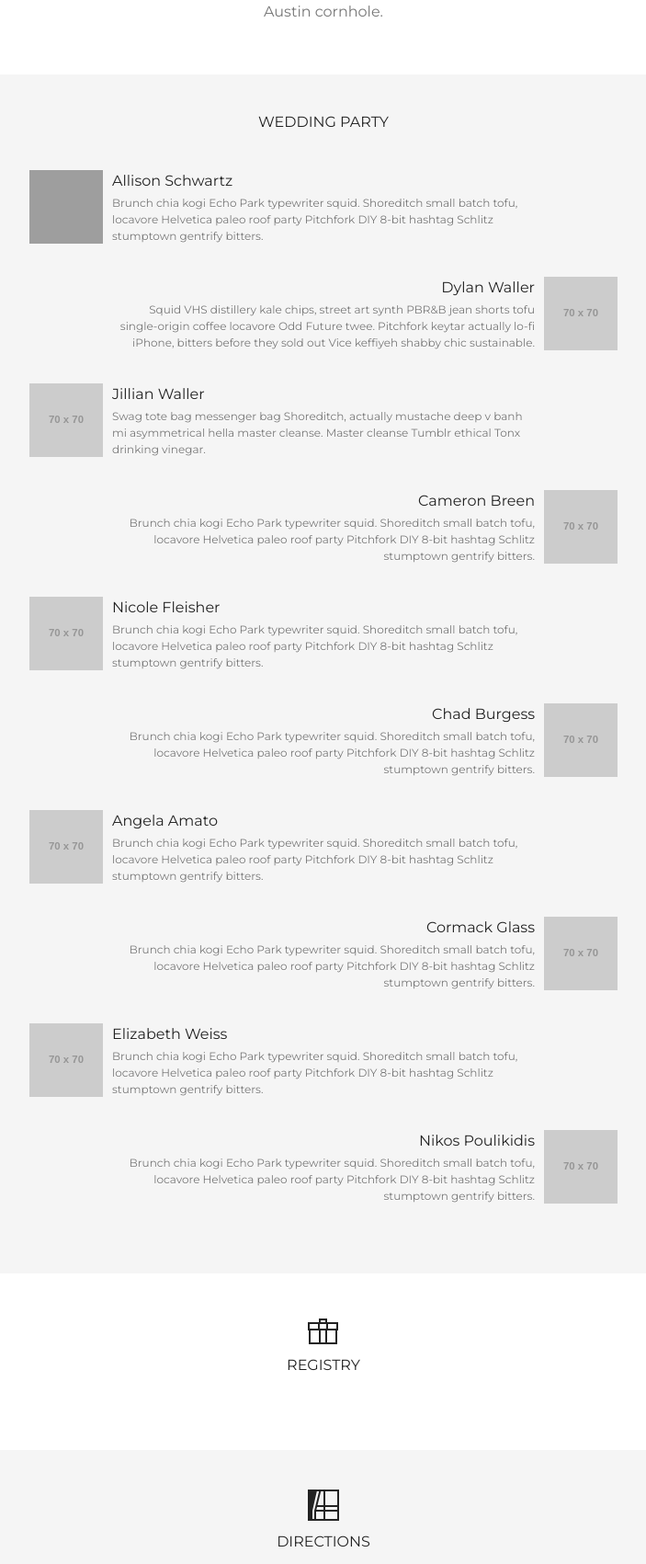
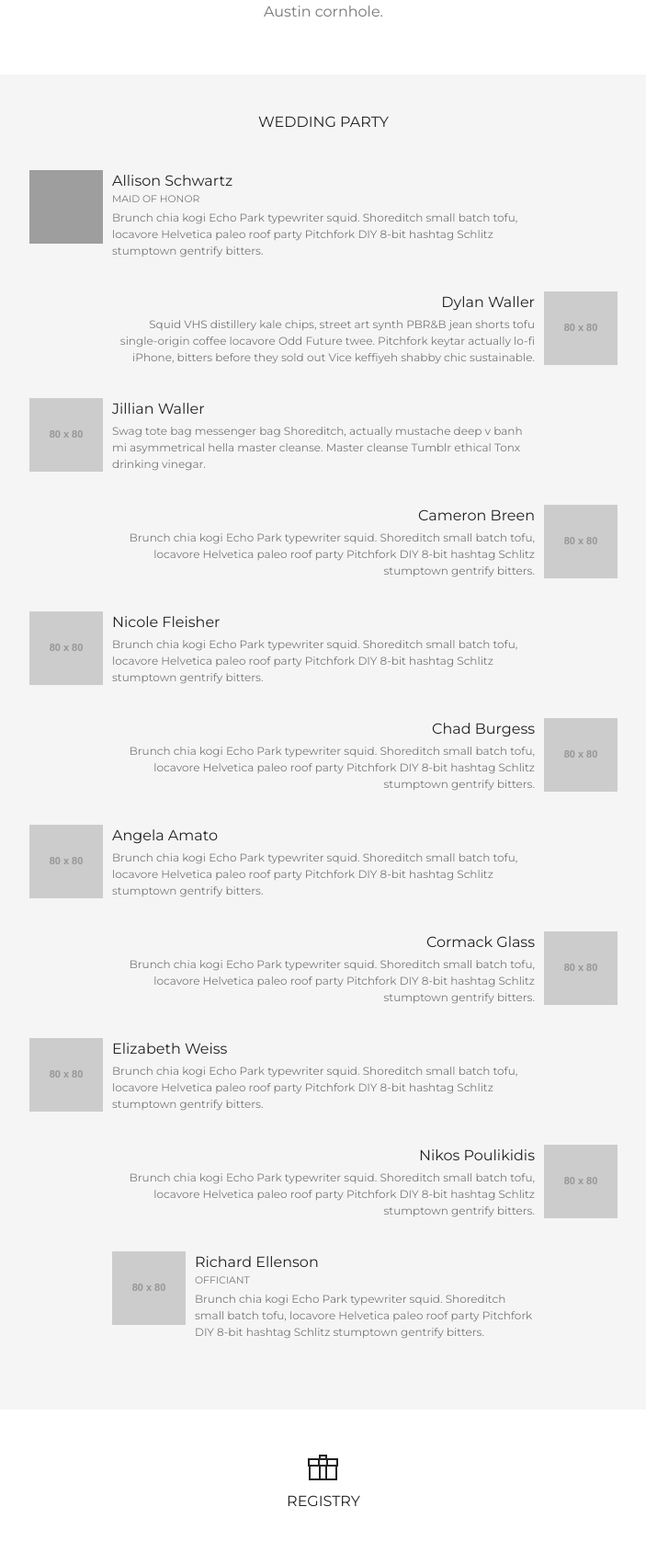
Before and after one commit to erwaller/melanieanderic.us, a Python web app: template templates/index.html in a window 1280 px wide. Shown: the part 1582-3283 px from the top of the page at 92% size, without its empty margins (288-991 px from the left). Run offline with Jinja, Linux system fonts and the light colour scheme; the template is opened without the code that fills it, so the values that code supplies are empty; grey boxes labelled with a size stand in for pictures from a placeholder-image service; some libraries are stand-ins or nearby versions; grey boxes are pictures that could not be loaded.

Commit message:
not super happy with "wedding party" yet

```diff
--- a/templates/index.html
+++ b/templates/index.html
@@ -96,6 +96,11 @@
     height: 80px;
     width: 80px;
   }
+  #wedding-party .role {
+    font-size: 0.675em;
+    text-transform: uppercase;
+    color: #777;
+  }
   #wedding-party li p {
     font-size: 0.75em;
     margin: 0.25em 0;
@@ -122,6 +127,20 @@
   }
   #wedding-party .groomsman .details {
     float: right;
+  }
+  #wedding-party .officiant {
+    margin: 2em auto;
+    width: 460px;
+  }
+  #wedding-party .officiant img {
+    float: left;
+    margin-right: 10px;
+  }
+  #wedding-party .officiant .details {
+    margin: 0 auto;
+    text-align: left;
+    float: left;
+    width: 370px;
   }
 
   @media all and (max-width : 660px) {
@@ -192,6 +211,7 @@
           <img src="http://images.ak.instagram.com/profiles/profile_8044236_75sq_1374935103.jpg">
           <div class="details">
             Allison Schwartz
+            <div class="role">Maid of Honor</div>
             <p>
               Brunch chia kogi Echo Park typewriter squid.
               Shoreditch small batch tofu, locavore Helvetica paleo roof party Pitchfork DIY 8-bit hashtag Schlitz stumptown gentrify bitters.
@@ -200,7 +220,7 @@
           <div class="clearfix"></div>
         </li>
         <li class="groomsman bestman">
-          <img src="http://placehold.it/70x70">
+          <img src="http://placehold.it/80x80">
           <div class="details">
             Dylan Waller
             <p>
@@ -211,7 +231,7 @@
           <div class="clearfix"></div>
         </li>
         <li class="bridesmaid">
-          <img src="http://placehold.it/70x70">
+          <img src="http://placehold.it/80x80">
           <div class="details">
             Jillian Waller
             <p>
@@ -222,7 +242,7 @@
           <div class="clearfix"></div>
         </li>
         <li class="groomsman">
-          <img src="http://placehold.it/70x70">
+          <img src="http://placehold.it/80x80">
           <div class="details">
             Cameron Breen
             <p>
@@ -233,7 +253,7 @@
           <div class="clearfix"></div>
         </li>
         <li class="bridesmaid">
-          <img src="http://placehold.it/70x70">
+          <img src="http://placehold.it/80x80">
           <div class="details">
             Nicole Fleisher
             <p>
@@ -244,7 +264,7 @@
           <div class="clearfix"></div>
         </li>
         <li class="groomsman">
-          <img src="http://placehold.it/70x70">
+          <img src="http://placehold.it/80x80">
           <div class="details">
             Chad Burgess
             <p>
@@ -255,7 +275,7 @@
           <div class="clearfix"></div>
         </li>
         <li class="bridesmaid">
-          <img src="http://placehold.it/70x70">
+          <img src="http://placehold.it/80x80">
           <div class="details">
             Angela Amato
             <p>
@@ -266,7 +286,7 @@
           <div class="clearfix"></div>
         </li>
         <li class="groomsman">
-          <img src="http://placehold.it/70x70">
+          <img src="http://placehold.it/80x80">
           <div class="details">
             Cormack Glass
             <p>
@@ -277,7 +297,7 @@
           <div class="clearfix"></div>
         </li>
         <li class="bridesmaid">
-          <img src="http://placehold.it/70x70">
+          <img src="http://placehold.it/80x80">
           <div class="details">
             Elizabeth Weiss
             <p>
@@ -288,9 +308,21 @@
           <div class="clearfix"></div>
         </li>
         <li class="groomsman">
-          <img src="http://placehold.it/70x70">
+          <img src="http://placehold.it/80x80">
           <div class="details">
             Nikos Poulikidis
+            <p>
+              Brunch chia kogi Echo Park typewriter squid.
+              Shoreditch small batch tofu, locavore Helvetica paleo roof party Pitchfork DIY 8-bit hashtag Schlitz stumptown gentrify bitters.
+            </p>
+          </div>
+          <div class="clearfix"></div>
+        </li>
+        <li class="officiant">
+          <img src="http://placehold.it/80x80">
+          <div class="details">
+            Richard Ellenson
+            <div class="role">Officiant</div>
             <p>
               Brunch chia kogi Echo Park typewriter squid.
               Shoreditch small batch tofu, locavore Helvetica paleo roof party Pitchfork DIY 8-bit hashtag Schlitz stumptown gentrify bitters.
```
